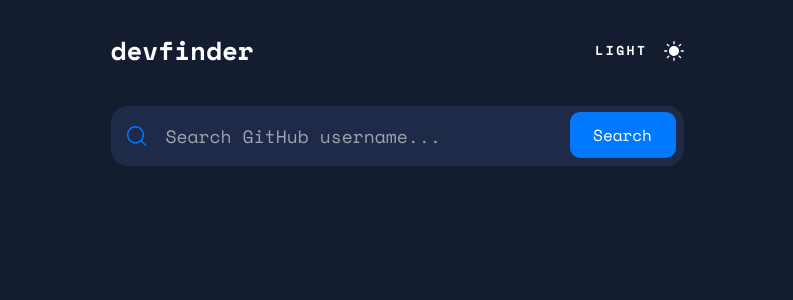
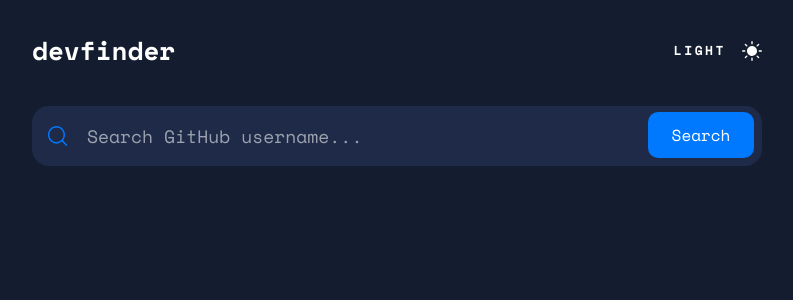
Before and after one commit to Linnuxz/github-user-search, a React (Vite) app: page / in a window 1280 px wide. Shown: the top 300 px of the page, without its empty margins (243-1036 px from the left). Built offline with nearby package versions, Linux system fonts and the light colour scheme; no server answers.

Commit message:
add responsive design

```diff
--- a/src/App.tsx
+++ b/src/App.tsx
@@ -33,7 +33,7 @@ const App = () => {
                     : 'bg-[#141D2F] duration-500'
             }`}
         >
-            <div className='md:max-w-[573px] mx-auto'>
+            <div className='md:max-w-[573px] lg:max-w-[730px] mx-auto'>
                 <Header
                     isLightTheme={isLightTheme}
                     setIsLightTheme={setIsLightTheme}
```
